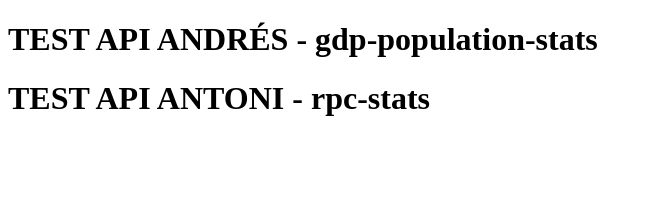
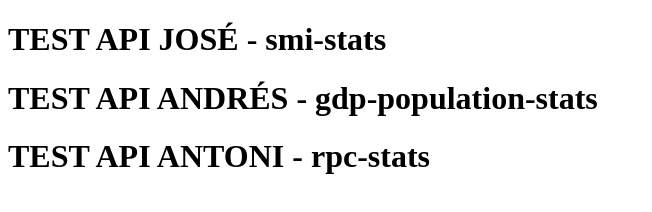
Before and after one commit to SOS1617/SOS1617-02, a website: page public/tests.html in a window 1280 px wide. Shown: the whole page, without its empty margins (0-652 px from the left). Drawn offline with Linux system fonts and the light colour scheme.

Commit message:
Last revision on code

```diff
--- a/public/tests.html
+++ b/public/tests.html
@@ -4,6 +4,7 @@
     </head>
     <body>
 
+            <h1>TEST API JOSÉ - smi-stats</h1>
             <div class="postman-run-button"
             data-postman-action="collection/import"
             data-postman-var-1="00155539e599364de1ee"></div>
@@ -16,7 +17,6 @@ data-postman-var-1="00155539e599364de1ee"></div>
                     ));
                   }(window, document, "_pm", "PostmanRunObject", "https://run.pstmn.io/button.js"));
                 </script>
-        </div>
 
         <h1>TEST API ANDRÉS - gdp-population-stats</h1>
         <div class="postman-run-button"
```
Lines whose indentation alone changed are shown as unchanged.
